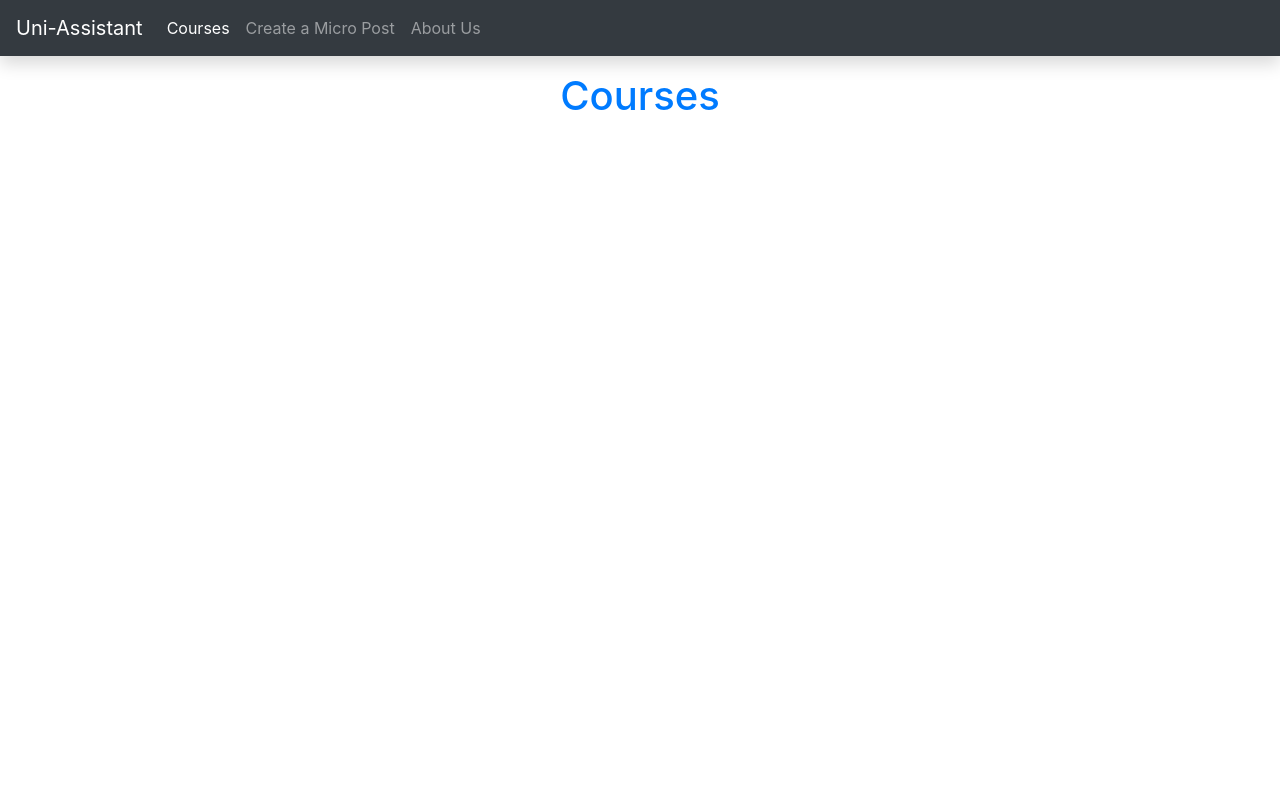
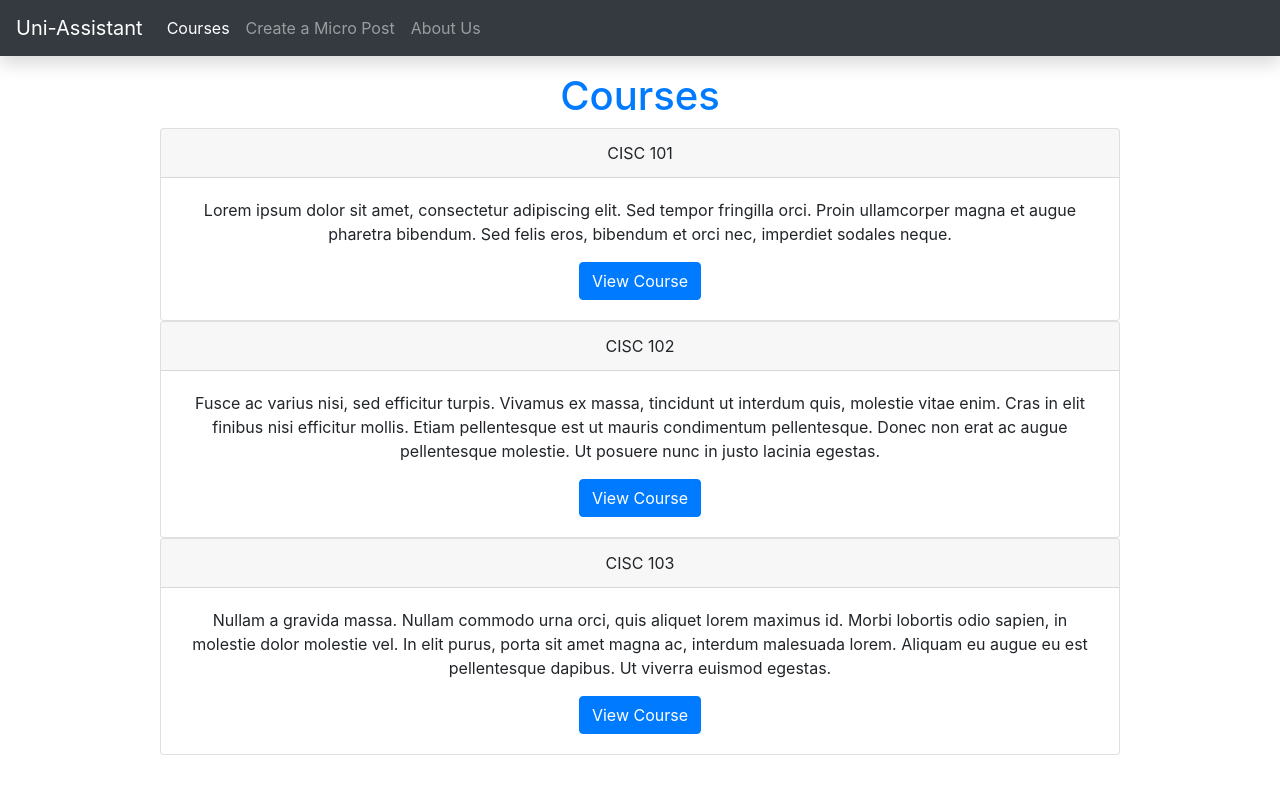
Before and after one commit to team-tbd-01/Uni-Assistant, a React (Create React App) app in the folder client/: page /courses in a window 1280 px wide. Shown: the top 794 px of the page. Built offline with nearby package versions, Linux system fonts and the light colour scheme.

Commit message:
Create new react component for course card

```diff
--- a/client/src/App.js
+++ b/client/src/App.js
@@ -19,27 +19,22 @@ function Navigation(props) {
   return (
     <nav className="navbar navbar-expand-sm navbar-dark bg-dark shadow mb-3">
       <Link className="navbar-brand" to="/">Uni-Assistant</Link>
-
       <ul className="navbar-nav mr-auto">
-
-        <li className="nav-item">
+      <li className="nav-item">
           <NavLink className="nav-link" exact to="/courses">
             Courses
           </NavLink>
         </li>
-
         <li className="nav-item">
           <NavLink className="nav-link" exact to="/posts/new">
             Create a Micro Post
           </NavLink>
         </li>
-
         <li className="nav-item">
           <NavLink className="nav-link" exact to="/about-us">
             About Us
           </NavLink>
         </li>
-
       </ul>
     </nav>
   );
@@ -54,10 +49,10 @@ class App extends React.Component {
           <div className="container-fluid text-center">
             <div className="row justify-content-center">
               <Switch>
+                <Route path="/courses" component={CoursesPage} />
                 <Route path="/posts/new" component={PostFormPage} />
                 <Route path="/posts/:id" component={ShowPostPage} />
                 <Route path="/about-us" component={AboutUsPage} />
-                <Route path="/courses" component={CoursesPage} />
                 <Route path="/" component={PostsListPage} />
               </Switch>
             </div>
--- /dev/null
+++ b/client/src/components/Course.js
@@ -0,0 +1,17 @@
+import React from 'react';
+
+function Course(props) {
+    return(
+        <div className="card w-75 mx-auto">
+            <div className="card-header" >
+                {props.courseName}
+            </div>
+            <div className="card-body">
+                <p className="card-text">{props.description}</p>
+                <a href="#" className="btn btn-primary">View Course</a>
+            </div>
+        </div>
+    );
+}
+
+export default Course;
--- a/client/src/pages/CoursesPage.js
+++ b/client/src/pages/CoursesPage.js
@@ -1,9 +1,13 @@
 import React from 'react';
+import Course from '../components/Course';
 
 function CoursesPage(props) {
     return(
         <div>
-            <h1 className="text-primary text-left">Courses</h1>
+            <h1 className="text-primary position-relative">Courses</h1>
+            <Course courseName="CISC 101" description="Lorem ipsum dolor sit amet, consectetur adipiscing elit. Sed tempor fringilla orci. Proin ullamcorper magna et augue pharetra bibendum. Sed felis eros, bibendum et orci nec, imperdiet sodales neque."/>
+            <Course courseName="CISC 102" description="Fusce ac varius nisi, sed efficitur turpis. Vivamus ex massa, tincidunt ut interdum quis, molestie vitae enim. Cras in elit finibus nisi efficitur mollis. Etiam pellentesque est ut mauris condimentum pellentesque. Donec non erat ac augue pellentesque molestie. Ut posuere nunc in justo lacinia egestas."/>
+            <Course courseName="CISC 103" description="Nullam a gravida massa. Nullam commodo urna orci, quis aliquet lorem maximus id. Morbi lobortis odio sapien, in molestie dolor molestie vel. In elit purus, porta sit amet magna ac, interdum malesuada lorem. Aliquam eu augue eu est pellentesque dapibus. Ut viverra euismod egestas."/>
         </div>
     );
 }
```
